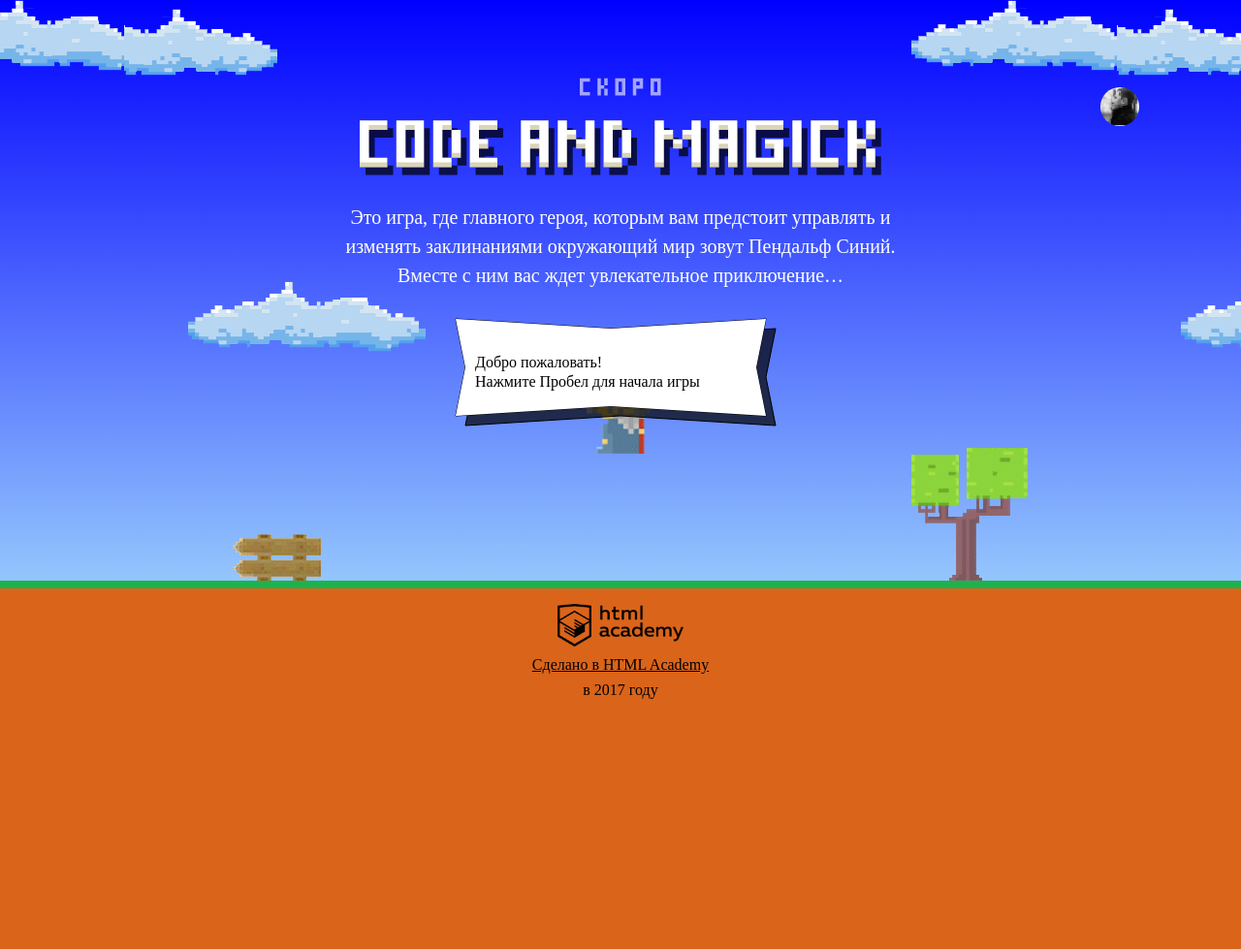
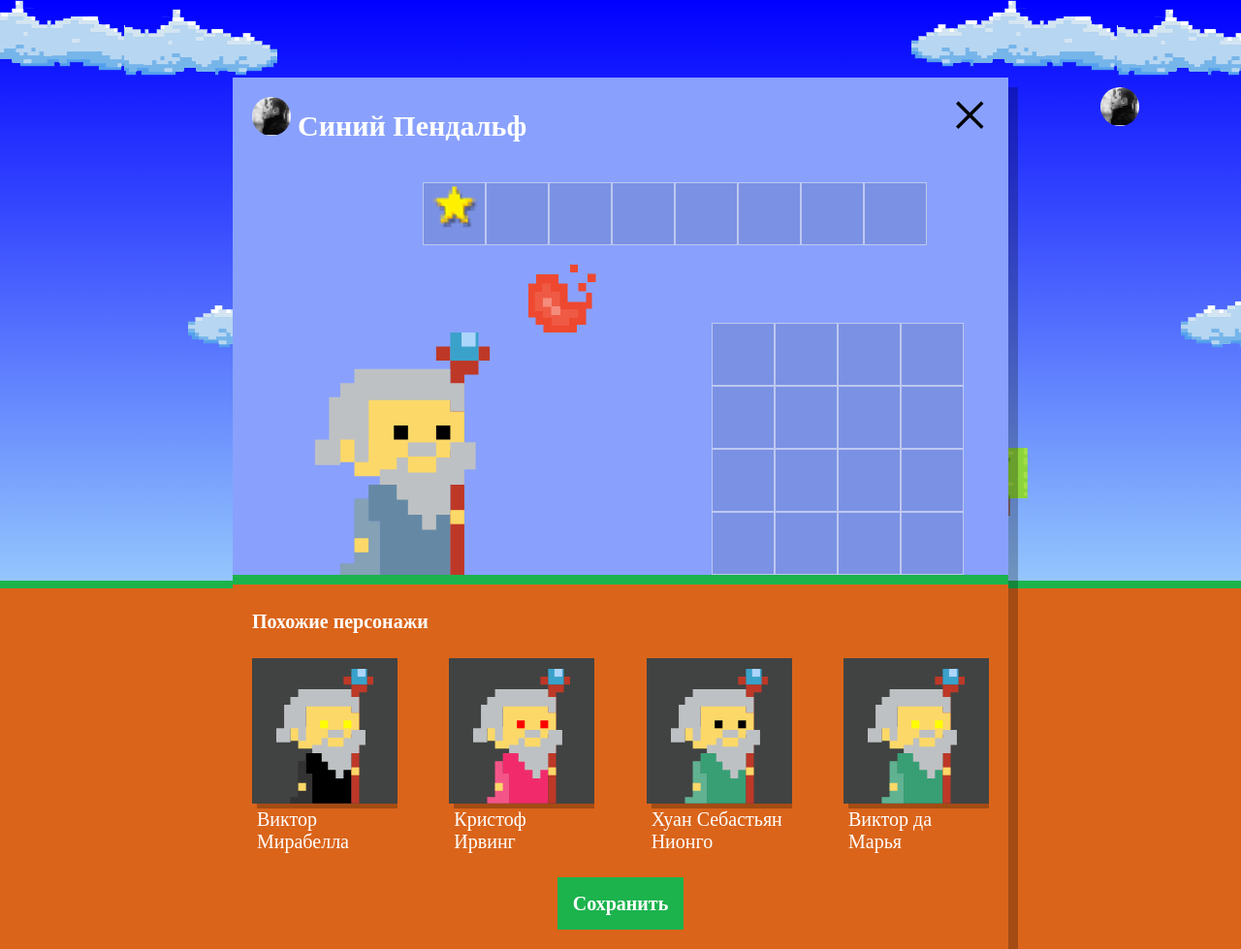
Before and after one commit to arcticmonkey07/262281-code-and-magick, a website: page index.html in a window 1280 px wide. Shown: the whole page at 97% size. Before the commit the page ends 800 px from the top, so only its background shows below. Drawn offline with Linux system fonts and the light colour scheme; a web font is replaced by a local one.

Commit message:
сделал блок setup

```diff
--- a/index.html
+++ b/index.html
@@ -205,6 +205,7 @@
     return height / 4;
   }
 </script>
+<script src="js/setup.js"></script>
 <script src="js/stat.js"></script>
 <script src="js/game.js"></script>
 
--- /dev/null
+++ b/js/setup.js
@@ -0,0 +1,49 @@
+'use strict';
+
+var userDialog = document.querySelector('.setup');
+userDialog.classList.remove('hidden');
+
+document.querySelector('.setup-similar').classList.remove('hidden');
+
+var similarListElement = document.querySelector('.setup-similar-list');
+var similarWizardTemplate = document.querySelector('#similar-wizard-template')
+  .content;
+
+
+var names = [ 'Иван', 'Хуан Себастьян', 'Мария', 'Кристоф', 'Виктор', 'Юлия', 'Люпита', 'Вашингтон'],
+  lastNames = ['да Марья', 'Верон', 'Мирабелла', 'Вальц', 'Онопко', 'Топольницкая', 'Нионго', 'Ирвинг'],
+  coatColors = ['rgb(101, 137, 164)', 'rgb(241, 43, 107)', 'rgb(146, 100, 161)', 'rgb(56, 159, 117)', 'rgb(215, 210, 55)', 'rgb(0, 0, 0)'],
+  eyesColors = ['black', 'red', 'blue', 'yellow', 'green'],
+  charCount = 4;
+
+function getCharacterAttribute(arr) {
+  var randInt = Math.floor(Math.random() * arr.length);
+  return arr[randInt];
+}
+
+function getCharacters() {
+  var charArr = [];
+  for (var i = 0; i < charCount; i++) {
+    charArr.push({
+      name: getCharacterAttribute(names) + ' ' + getCharacterAttribute(lastNames),
+      coatColor: getCharacterAttribute(coatColors),
+      eyeColor: getCharacterAttribute(eyesColors),
+    });
+  }
+  return charArr;
+}
+
+var wizards = getCharacters();
+
+function renderWizards() {
+  for (var i = 0; i < charCount; i++) {
+    var wizardElement = similarWizardTemplate.cloneNode(true);
+
+    wizardElement.querySelector('.setup-similar-label').textContent = wizards[i].name;
+    wizardElement.querySelector('.wizard-coat').style.fill = wizards[i].coatColor;
+    wizardElement.querySelector('.wizard-eyes').style.fill = wizards[i].eyeColor;
+
+    similarListElement.appendChild(wizardElement);
+  }
+}
+renderWizards();
```
